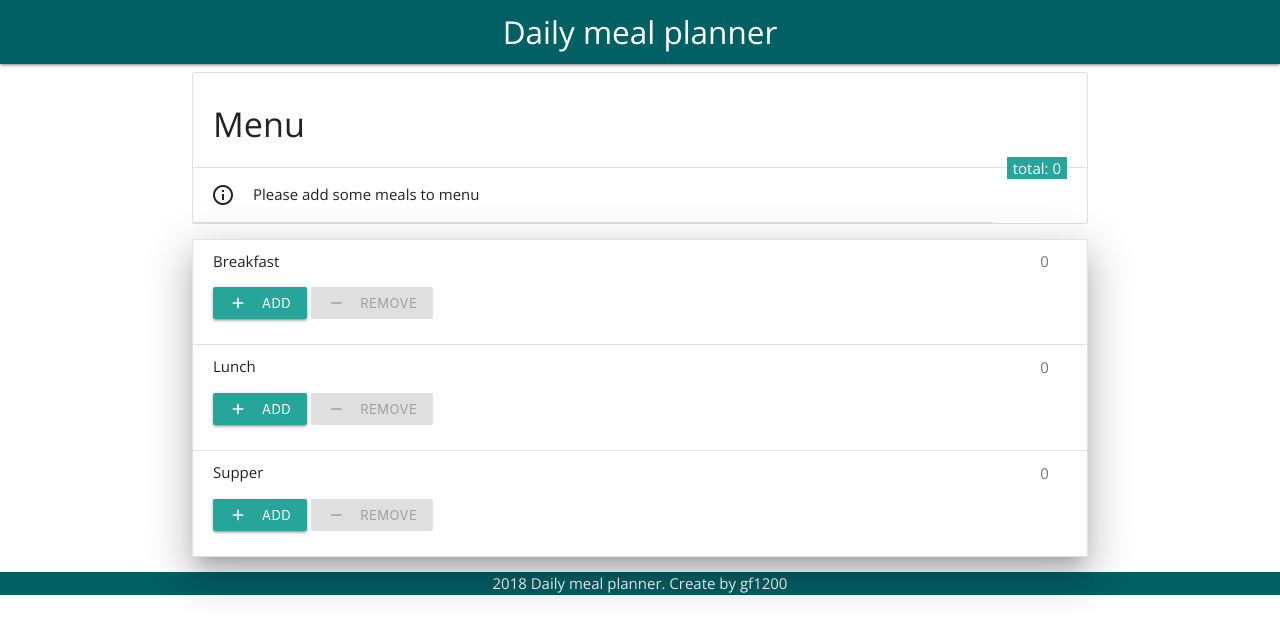
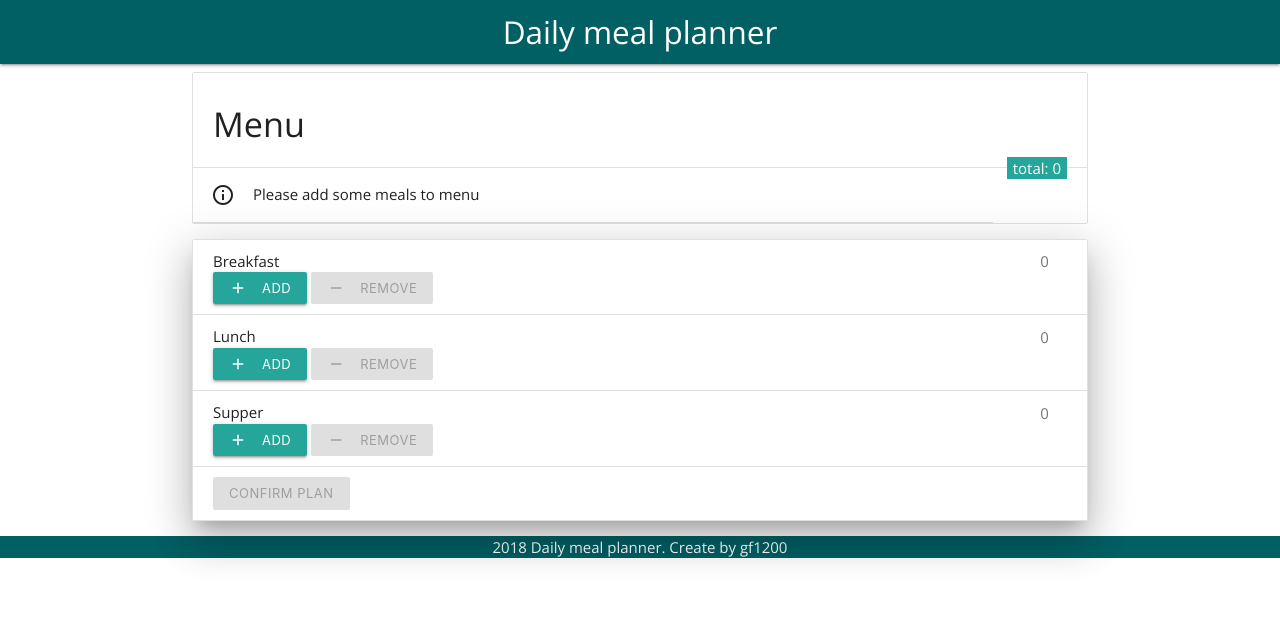
Before and after one commit to gf1200/Burger-builder_project-for-practise, a React (Create React App) app: page / in a window 1280 px wide. Shown: the top 636 px of the page. Built offline with nearby package versions, Linux system fonts and the light colour scheme.

Commit message:
Add confirm btn

```diff
--- a/src/components/Menu/BuildControls/BuildControl/BuildControl.jsx
+++ b/src/components/Menu/BuildControls/BuildControl/BuildControl.jsx
@@ -4,7 +4,7 @@ const buildControl = ({ label, added, removed, disabled }) => (
   <li className="collection-item">
     <span className="badge">0</span>
     <span className="title">{label}</span>
-    <p>
+    <div>
       <button className="waves-effect waves-light btn-small" onClick={added}>
         <i className="material-icons left">add</i>
         Add
@@ -17,7 +17,7 @@ const buildControl = ({ label, added, removed, disabled }) => (
         <i className="material-icons left">remove</i>
         Remove
       </button>
-    </p>
+    </div>
   </li>
 );
 export default buildControl;
--- a/src/components/Menu/BuildControls/BuildControls.jsx
+++ b/src/components/Menu/BuildControls/BuildControls.jsx
@@ -7,7 +7,7 @@ const controls = [
   { label: "Supper", type: "supper" }
 ];
 
-const buildControl = ({ mealeAdded, mealRemoved, disabld }) => (
+const buildControl = ({ mealeAdded, mealRemoved, disabld, confirmDisabld }) => (
   <ul className="collection z-depth-5">
     {controls.map(ctrl => (
       <BuildControl
@@ -18,6 +18,14 @@ const buildControl = ({ mealeAdded, mealRemoved, disabld }) => (
         disabled={disabld[ctrl.type]}
       />
     ))}
+    <li className="collection-item">
+      <button
+        className="waves-effect waves-light btn-small"
+        disabled={!confirmDisabld}
+      >
+        Confirm plan
+      </button>
+    </li>
   </ul>
 );
 
--- a/src/containers/MealPlanerBuilder/MealPlannerBuilder.jsx
+++ b/src/containers/MealPlanerBuilder/MealPlannerBuilder.jsx
@@ -10,7 +10,19 @@ class MealPlannerBuilder extends Component {
       lunch: 0,
       supper: 0
     },
-    totalMeals: 0
+    totalMeals: 0,
+    confirmeDisabld: false
+  };
+  updateConfirmBtn = meals => {
+    const sum = Object.keys(meals)
+      .map(mealKey => {
+        return meals[mealKey];
+      })
+      .reduce((sum, next) => {
+        return sum + next;
+      }, 0);
+
+    this.setState({ confirmeDisabld: sum > 0 });
   };
 
   addMealHandler = type => {
@@ -21,7 +33,9 @@ class MealPlannerBuilder extends Component {
     updateMeals[type] = updateCount;
     const amountAddition = this.state.totalMeals + 1;
     this.setState({ totalMeals: amountAddition, meals: updateMeals });
+    this.updateConfirmBtn(updateMeals);
   };
+
   removeMealHandler = type => {
     const oldCount = this.state.meals[type];
     if (oldCount <= 0) {
@@ -34,6 +48,7 @@ class MealPlannerBuilder extends Component {
     updateMeals[type] = updateCount;
     const amountDeduction = this.state.totalMeals - 1;
     this.setState({ totalMeals: amountDeduction, meals: updateMeals });
+    this.updateConfirmBtn(updateMeals);
   };
 
   render() {
@@ -51,6 +66,7 @@ class MealPlannerBuilder extends Component {
           mealeAdded={this.addMealHandler}
           mealRemoved={this.removeMealHandler}
           disabld={disableInfo}
+          confirmDisabld={this.state.confirmeDisabld}
         />
       </Aux>
     );
```
